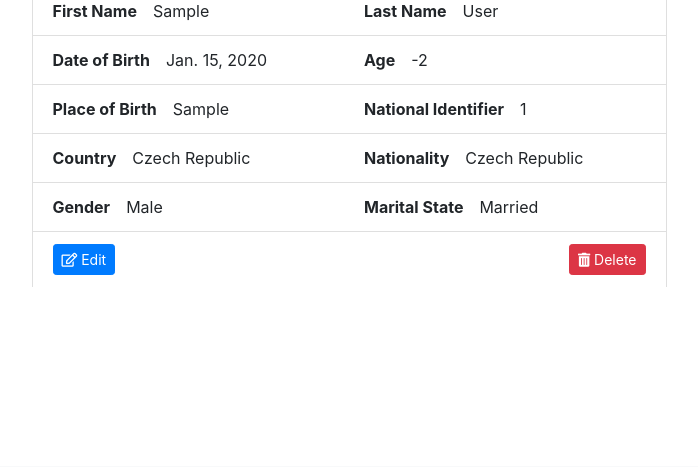
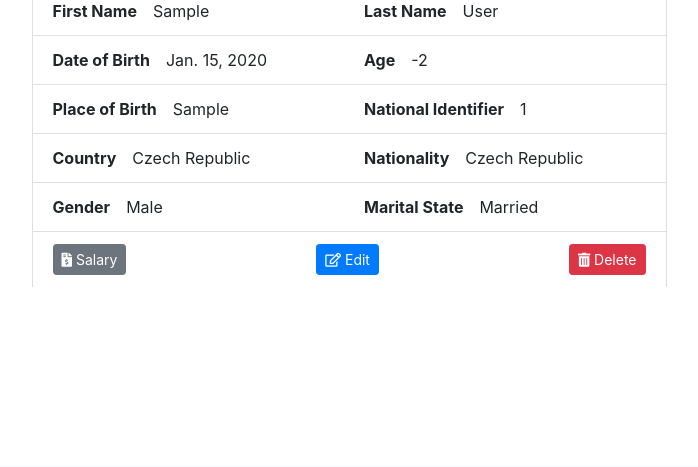
Before and after one commit to bigusef/mashreq-task, a Django app: page / in a window 1280 px wide, after a click that opens the changed part. Shown: the part 278-745 px from the top of the page, without its empty margins (291-989 px from the left). Run offline with Django 3.2, Linux system fonts and the light colour scheme; tables that the repository leaves empty hold one stand-in row (values such as "Sample post"); some libraries are stand-ins or nearby versions.

Commit message:
add entry point to salary details

```diff
--- a/employee/templates/employee/dashboard.html
+++ b/employee/templates/employee/dashboard.html
@@ -220,8 +220,15 @@
                                     </div>
                                 </li>
                                 <li class="list-group-item">
-                                    <div class="row">
-                                        <div class="col-6">
+                                    <div class="row justify-content-between">
+                                        <div class="col-auto">
+                                            <a class="btn btn-secondary btn-sm"
+                                               href="{% url 'employee:salary' emp.pk %}">
+                                                <i class="fas fa-file-invoice-dollar"></i>
+                                                <span>Salary</span>
+                                            </a>
+                                        </div>
+                                        <div class="col-auto">
                                             <a class="btn btn-primary btn-sm edit-employee"
                                                href="#"
                                                data-form="{% url 'employee:update' emp.pk %}">
@@ -229,7 +236,7 @@
                                                 <span>Edit</span>
                                             </a>
                                         </div>
-                                        <div class="col-6 text-right">
+                                        <div class="col-auto">
                                             <a class="btn btn-danger btn-sm delete-employee"
                                                href="#"
                                                data-form="{% url 'employee:delete' emp.pk %}">
--- a/employee/urls.py
+++ b/employee/urls.py
@@ -1,6 +1,6 @@
 from django.urls import path
 
-from .views import DashboardView, LoadExcelView, CreateEmployeeView, UpdateEmployeeView, DeleteEmployeeView
+from .views import DashboardView, LoadExcelView, CreateEmployeeView, UpdateEmployeeView, DeleteEmployeeView, SalaryDetailView
 
 app_name = 'employee'
 
@@ -9,5 +9,6 @@ urlpatterns = [
     path('add/', CreateEmployeeView.as_view(), name='add'),
     path('update/<int:pk>', UpdateEmployeeView.as_view(), name='update'),
     path('delete/<int:pk>', DeleteEmployeeView.as_view(), name='delete'),
+    path('salary/<int:pk>', SalaryDetailView.as_view(), name='salary'),
     path('load-excel/', LoadExcelView.as_view(), name='load_excel'),
 ]
--- a/employee/views.py
+++ b/employee/views.py
@@ -1,6 +1,6 @@
 from django.urls import reverse_lazy
 from django.contrib.auth.mixins import LoginRequiredMixin
-from django.views.generic import View, ListView, CreateView, UpdateView, DeleteView
+from django.views.generic import View, ListView, CreateView, UpdateView, DeleteView, DetailView
 from django.shortcuts import redirect
 from tablib import Dataset
 
@@ -60,3 +60,9 @@ class LoadExcelView(LoginRequiredMixin, View):
         if not result.has_errors():
             resource.import_data(dataset, dry_run=False)
         return redirect('employee:dashboard')
+
+
+class SalaryDetailView(LoginRequiredMixin, DetailView):
+    login_url = reverse_lazy('admin:login')
+    template_name = 'employee/salary-detials.html'
+    model = Employee
```
Also changed, not shown: employee/templates/employee/salary-detials.html (added, +11 -0 lines).
